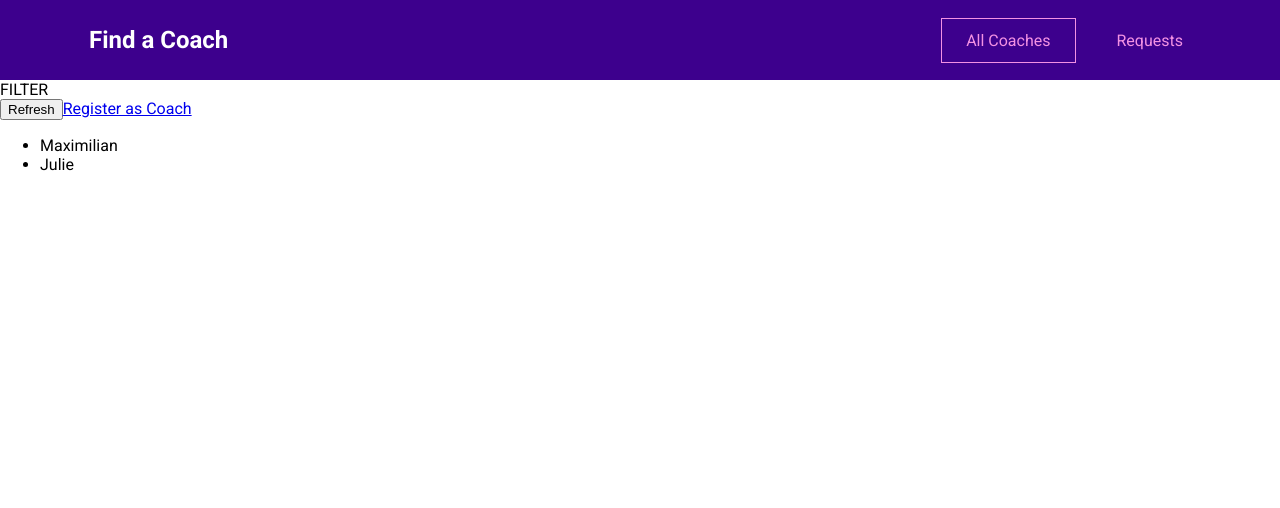
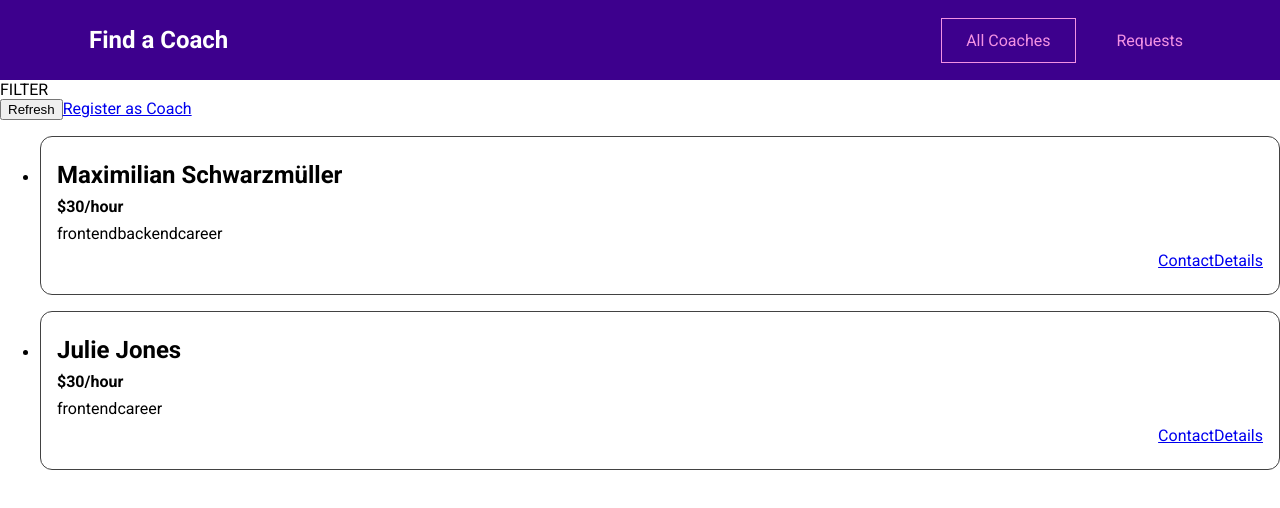
Before and after one commit to berkcatalahmetoglu/find-a-coach-app, a Vue app: page /coaches in a window 1280 px wide. Shown: the top 508 px of the page. Built offline with nearby package versions, Linux system fonts and the light colour scheme.

Commit message:
Coaches List is created with props

```diff
--- /dev/null
+++ b/src/components/coaches/CoachItem.vue
@@ -0,0 +1,57 @@
+<template>
+    <li>
+        <h3>{{ fullName }}</h3>
+        <h4>${{ rate }}/hour</h4>
+        <div>
+            <span v-for="area in areas" :key="area">{{ area }}</span>
+        </div>
+        <div class="actions">
+            <router-link :to="coachContactLink">Contact</router-link>
+            <router-link :to="coachDetailsLink">Details</router-link>
+        </div>
+    </li>
+</template>
+<script>
+
+export default {
+
+    props: ['id', 'firstName', 'lastName', 'rate', 'areas'],
+    computed: {
+        fullName() {
+            return this.firstName + ' ' + this.lastName
+        },
+        coachContactLink() {
+            return this.$route.path + '/' + this.id + '/contact';
+        },
+        coachDetailsLink() {
+            return this.$route.path + '/' + this.id;
+        }
+    }
+}
+</script>
+<style scoped>
+li {
+    margin: 1rem 0;
+    border: 1px solid #424242;
+    border-radius: 12px;
+    padding: 1rem;
+}
+
+h3 {
+    font-size: 1.5rem;
+}
+
+h3,
+h4 {
+    margin: 0.5rem 0;
+}
+
+div {
+    margin: 0.5rem 0;
+}
+
+.actions {
+    display: flex;
+    justify-content: flex-end;
+}
+</style>
--- a/src/pages/coaches/CoachesList.vue
+++ b/src/pages/coaches/CoachesList.vue
@@ -6,14 +6,16 @@
             <router-link to="/register">Register as Coach</router-link>
         </div>
         <ul v-if="hasCoaches">
-            <li v-for="coach in filteredCoaches" :key="coach.id">
-                {{ coach.firstName }}</li>
+            <coach-item v-for="coach in filteredCoaches" :key="coach.id" :id="coach.id" :first-name="coach.firstName"
+                :last-name="coach.lastName" :rate="coach.hourlyRate" :areas="coach.areas"></coach-item>
         </ul>
         <h3 v-else>No coaches found.</h3>
     </section>
 </template>
 
 <script>
+
+import CoachItem from '../../components/coaches/CoachItem.vue'
 
 export default {
     computed: {
@@ -23,6 +25,9 @@
         hasCoaches() {
             return this.$store.getters['coaches/hasCoaches']
         }
+    },
+    components: {
+        CoachItem
     }
 }
 </script>
```
